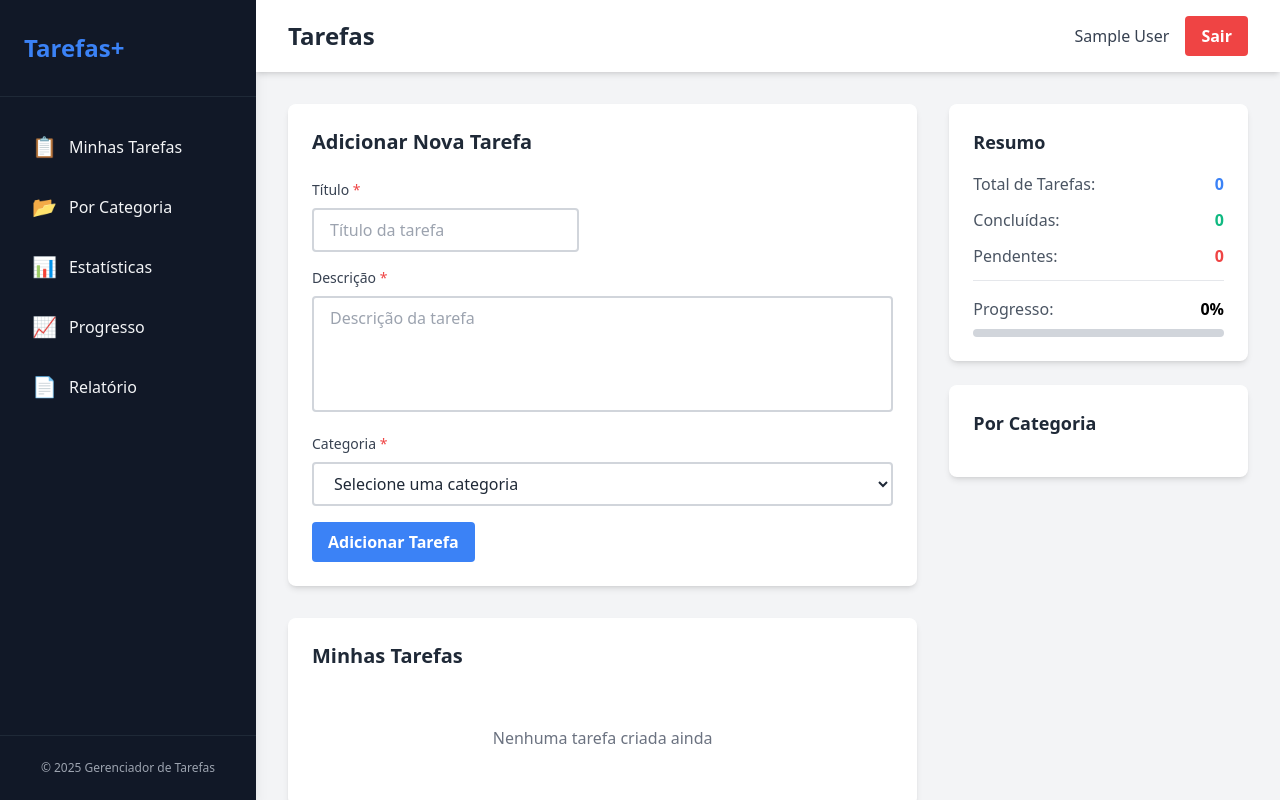
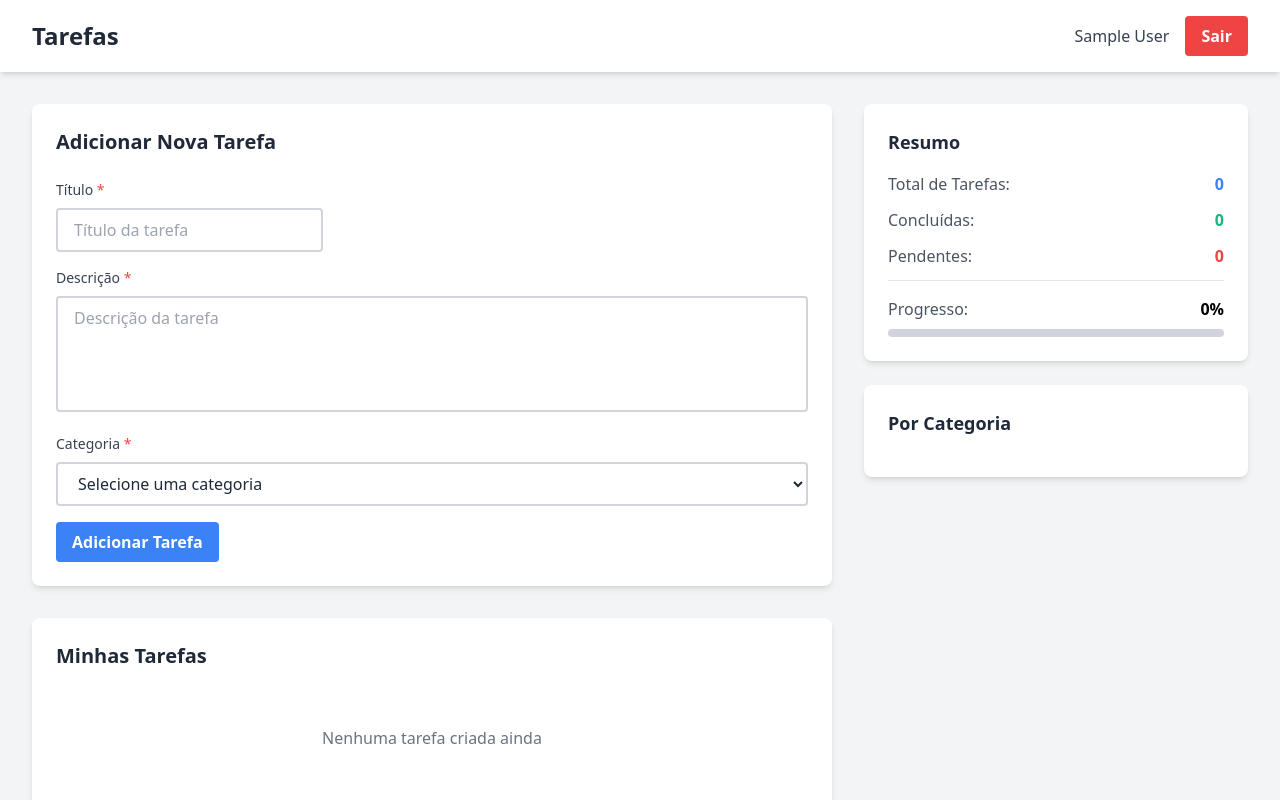
Before and after one commit to devMarilia/manager-frontend, a Vue app: page /tasks in a window 1280 px wide. Built offline with nearby package versions, Linux system fonts and the light colour scheme; sample sign-in values are in the browser's storage.

Commit message:
🦄 refactor: Remuve sidebar

```diff
--- a/src/views/Tasks.vue
+++ b/src/views/Tasks.vue
@@ -1,8 +1,5 @@
 <template>
   <div class="flex h-screen w-screen overflow-hidden bg-gray-100">
-    <!-- Sidebar -->
-    <Sidebar />
-
     <!-- Conteúdo Principal -->
     <div class="flex-1 flex flex-col overflow-hidden">
       <!-- Header -->
@@ -161,7 +158,6 @@
 <script setup>
 import { ref, computed, onMounted, watch, nextTick } from 'vue'
 import { useRouter } from 'vue-router'
-import Sidebar from '@/components/Sidebar.vue'
 import TaskCard from '@/components/TaskCard.vue'
 import Input from '@/components/Input.vue'
 import Button from '@/components/Button.vue'
```
